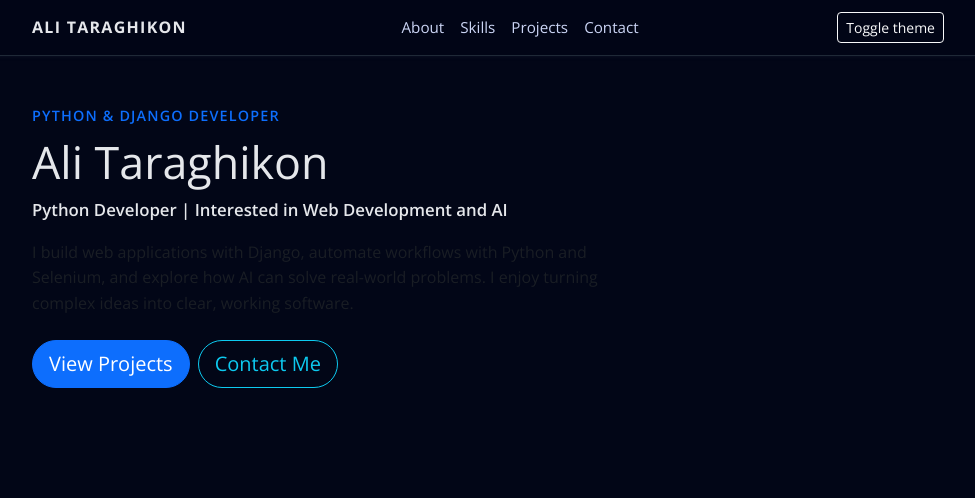
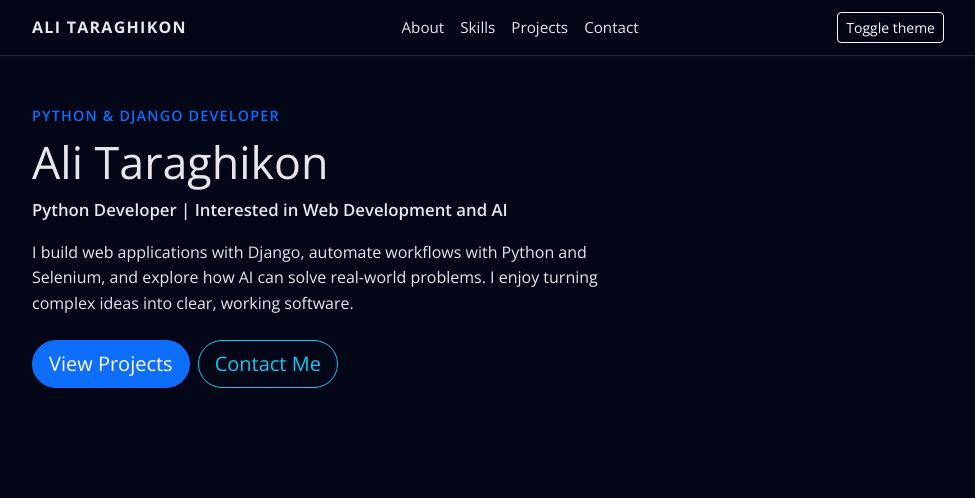
Before and after one commit to alitaraghi/django-online-resume, a Django app: page / in a window 1280 px wide. Shown: the top 498 px of the page, without its empty margins (152-1127 px from the left). Run offline with Django 5.2, Linux system fonts and the light colour scheme; data that the repository does not hold is empty.

Commit message:
Improve text contrast for both themes

```diff
--- a/portfolio/templates/portfolio/home.html
+++ b/portfolio/templates/portfolio/home.html
@@ -8,7 +8,7 @@ Resume{% endblock %} {% block content %}
       </p>
       <h1 class="mb-2">{{ name }}</h1>
       <p class="hero-subtitle mb-3">{{ title }}</p>
-      <p class="hero-text mb-4 text-muted">
+      <p class="hero-text mb-4">
         I build web applications with Django, automate workflows with Python and
         Selenium, and explore how AI can solve real-world problems. I enjoy
         turning complex ideas into clear, working software.
--- a/static/css/style.css
+++ b/static/css/style.css
@@ -64,7 +64,7 @@ body {
 .nav a {
   margin-left: 1rem;
   text-decoration: none;
-  color: var(--text-muted);
+  color: var(--text-main);
   font-size: 0.95rem;
 }
 
@@ -127,7 +127,7 @@ body {
 .hero-text {
   max-width: 36rem;
   margin-bottom: 1.5rem;
-  color: var(--text-muted);
+  color: var(--text-main);
 }
 
 .hero-actions {
@@ -135,10 +135,6 @@ body {
   flex-wrap: wrap;
   gap: 0.75rem;
 }
-
-/* Buttons – custom look, works with Bootstrap btns too */
-
-
 /* Grids */
 .skills-grid,
 .projects-grid {
@@ -171,6 +167,7 @@ body {
   font-size: 1.1rem;
   margin-top: 0;
   margin-bottom: 0.5rem;
+  color: var(--text-main);
 }
 
 /* Skills list */
@@ -182,13 +179,13 @@ body {
 .skill-list li {
   margin-bottom: 0.25rem;
   font-size: 0.95rem;
-  color: var(--text-muted);
+  color: var(--text-main);
 }
 
 /* Projects */
 .project-tech {
   font-size: 0.95rem;
-  color: var(--text-muted);
+  color: var(--text-main);
   margin-bottom: 0.5rem;
 }
 
```
